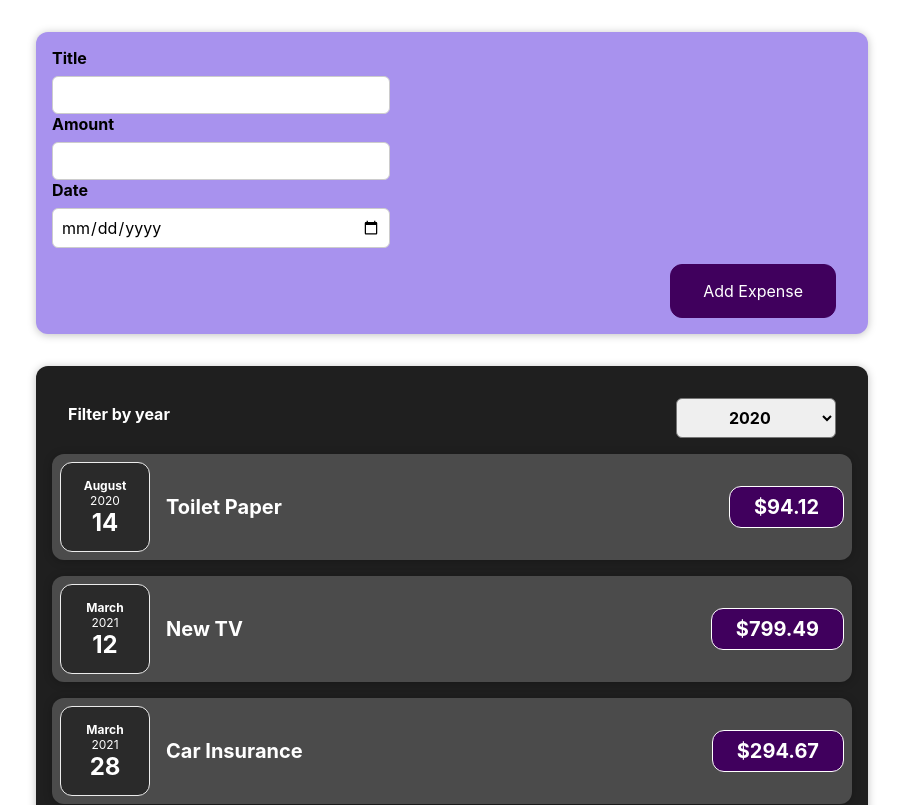
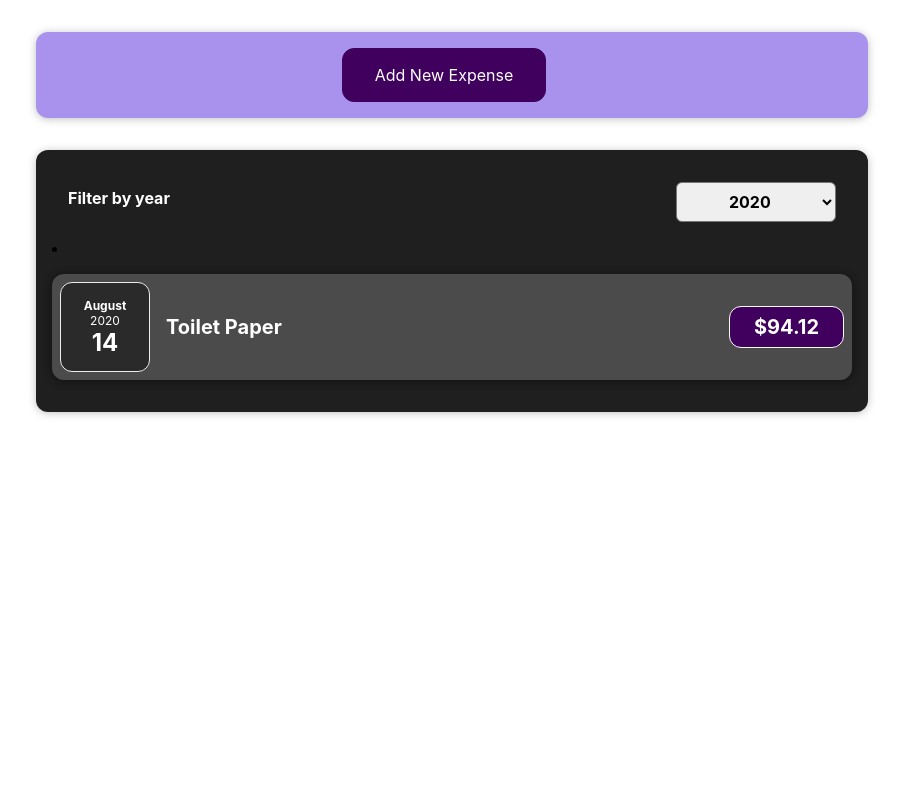
Before and after one commit to dev-Zidxne/react-01-starting-setup, a React (Create React App) app: page / in a window 1280 px wide. Shown: the top 805 px of the page, without its empty margins (188-1091 px from the left). Built offline with nearby package versions, Linux system fonts and the light colour scheme.

Commit message:
Huge Update

```diff
--- a/src/App.js
+++ b/src/App.js
@@ -47,7 +47,6 @@ const App = () => {
     <div>
       <NewExpense onAddExpense={addExpenseHandler} />
       <Expenses items={expenses} />
-      <ExpensesFilter />
     </div>
   );
 };
--- a/src/components/Expenses/Expenses.js
+++ b/src/components/Expenses/Expenses.js
@@ -1,5 +1,5 @@
 import React, { useState } from "react";
-import ExpenseItem from "./ExpenseItem";
+import ExpensesList from "./ExpensesList";
 import Card from "../UI/Card";
 import "./Expenses.css";
 import ExpensesFilter from "./ExpensesFilter.js";
@@ -11,6 +11,10 @@ const Expenses = (props) => {
     setFilteredYear(selectedYear);
   };
 
+  const filteredExpenses = props.items.filter((expense) => {
+    return expense.date.getFullYear().toString() === filteredYear;
+  });
+
   return (
     <div>
       <Card className="expenses">
@@ -18,14 +22,7 @@ const Expenses = (props) => {
           selected={filteredYear}
           onChangeFilter={filterChangeHandler}
         />
-        {props.items.map((expense) => (
-          <ExpenseItem
-            key={expense.id}
-            title={expense.title}
-            amount={expense.amount}
-            date={expense.date}
-          />
-        ))}
+        <ExpensesList items={filteredExpenses} />
       </Card>
     </div>
   );
--- /dev/null
+++ b/src/components/Expenses/ExpensesList.css
@@ -0,0 +1,9 @@
+.expenses-list {
+  list-style: none;
+  padding: 0;
+}
+
+.expenses-list__fallback {
+  color: white;
+  text-align: center;
+}
--- /dev/null
+++ b/src/components/Expenses/ExpensesList.js
@@ -0,0 +1,26 @@
+import Card from "../UI/Card";
+import ExpenseItem from "./ExpenseItem";
+import "./ExpensesList.css";
+
+const ExpensesList = (props) => {
+  if (props.items.length === 0) {
+    return <h2 className="expenses-list__fallback">Found no expenses.</h2>;
+  }
+
+  return (
+    <li>
+      <Card className="expenses-list">
+        {props.items.map((expense) => (
+          <ExpenseItem
+            key={expense.id}
+            title={expense.title}
+            amount={expense.amount}
+            date={expense.date}
+          />
+        ))}
+      </Card>
+    </li>
+  );
+};
+
+export default ExpensesList;
--- a/src/components/NewExpense/ExpenseForm.css
+++ b/src/components/NewExpense/ExpenseForm.css
@@ -1,5 +1,12 @@
 .new-expense__controls {
   display: flex;
+  flex-wrap: wrap;
+  gap: 1rem;
+  margin-bottom: 1rem;
+  text-align: left;
+}
+.new-expense__controls-add {
+  display: none;
   flex-wrap: wrap;
   gap: 1rem;
   margin-bottom: 1rem;
--- a/src/components/NewExpense/ExpenseForm.js
+++ b/src/components/NewExpense/ExpenseForm.js
@@ -68,7 +68,7 @@ const ExpenseForm = (props) => {
           <label>Amount </label>
           <input
             type="number"
-            min="0,01"
+            min="0.01"
             step="0.01"
             value={enteredAmount}
             onChange={amountChangeHandler}
@@ -78,7 +78,7 @@ const ExpenseForm = (props) => {
           <input
             type="date"
             min="2019-01-01"
-            mex="2022-12-31"
+            max="2022-12-31"
             value={enteredDate}
             onChange={dateChangeHandler}
           />
@@ -86,6 +86,9 @@ const ExpenseForm = (props) => {
       </div>
       <div className="new-expense__actions">
         <button type="submit">Add Expense</button>
+        <button type="button" onClick={props.onCancel}>
+          Cancel
+        </button>
       </div>
     </form>
   );
--- a/src/components/NewExpense/NewExpense.js
+++ b/src/components/NewExpense/NewExpense.js
@@ -1,8 +1,9 @@
-import React from "react";
+import React, { useState } from "react";
 import ExpenseForm from "./ExpenseForm";
 import "./NewExpense.css";
 
 const NewExpense = (props) => {
+  const [isEditing, setIsEditing] = useState(false);
   const saveExpenseDataHandler = (enteredExpenseData) => {
     const expenseData = {
       ...enteredExpenseData,
@@ -10,10 +11,24 @@ const NewExpense = (props) => {
     };
 
     props.onAddExpense(expenseData);
+    setIsEditing(false);
   };
+
+  const startEditingHandler = () => setIsEditing(true);
+
+  const stopEditingHandler = () => setIsEditing(false);
+
   return (
     <div className="new-expense">
-      <ExpenseForm onSaveExpenseData={saveExpenseDataHandler} />
+      {!isEditing && (
+        <button onClick={startEditingHandler}>Add New Expense </button>
+      )}
+      {isEditing && (
+        <ExpenseForm
+          onSaveExpenseData={saveExpenseDataHandler}
+          onCancel={stopEditingHandler}
+        />
+      )}
     </div>
   );
 };
```
Also changed, not shown: src/components/Chart/Chart.css (added, +9 -0 lines), src/components/Chart/Chart.js (added, +19 -0 lines), src/components/Chart/ChartBar.css (added, +30 -0 lines), src/components/Chart/ChartBar.js (added).
